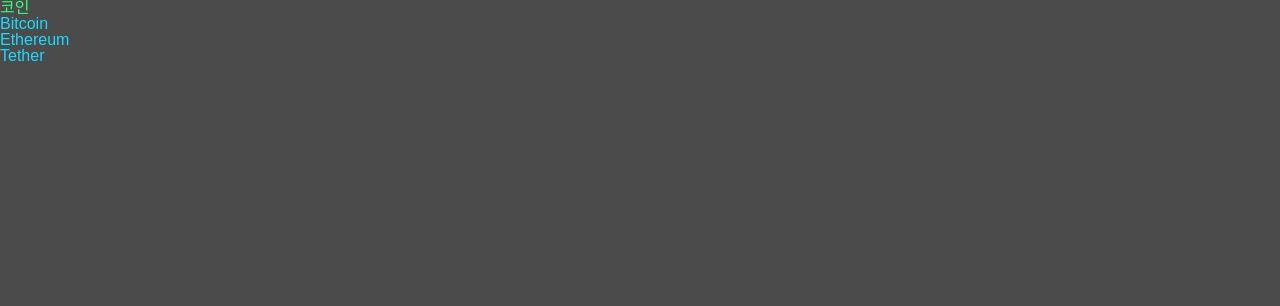
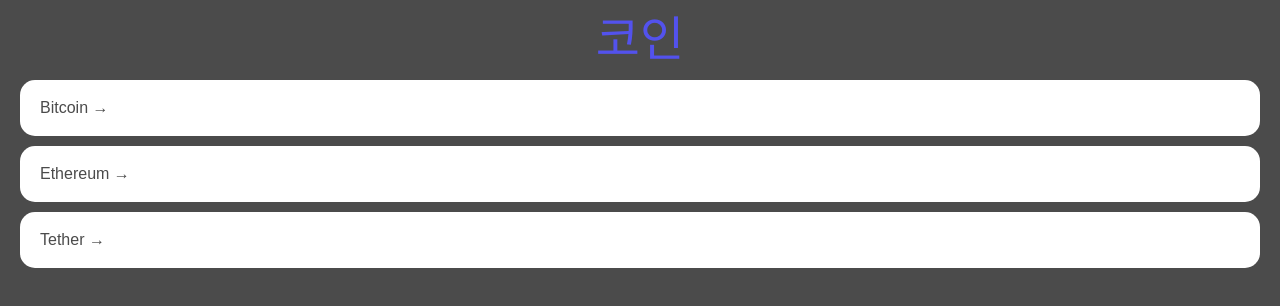
Before and after one commit to PastelBlue4/CoinTracker, a React (Create React App) app: page / in a window 1280 px wide. Shown: the top 306 px of the page. Built offline with nearby package versions, Linux system fonts and the light colour scheme.

Commit message:
create ui add color type

```diff
--- a/src/App.tsx
+++ b/src/App.tsx
@@ -62,6 +62,7 @@
 }
 a{
   text-decoration: none;
+  color:inherit;
 }
 `;
 
--- a/src/Coins.tsx
+++ b/src/Coins.tsx
@@ -1,15 +1,39 @@
 import styled from "styled-components";
+import { Link } from "react-router-dom";
 
-const Container = styled.div``;
+const Container = styled.div`
+  padding: 0px 20px;
+`;
 
-const Header = styled.header``;
+const Header = styled.header`
+  height: 10vh;
+  display: flex;
+  justify-content: center;
+  align-items: center;
+`;
 
 const CoinsList = styled.ul``;
 
-const Coin = styled.li``;
+const Coin = styled.li`
+  background-color: white;
+  color: ${(props) => props.theme.bgColor};
+  border-radius: 15px;
+  margin-bottom: 10px;
+  a {
+    padding: 20px;
+    transition: color 0.15s ease-in;
+    display: block;
+  }
+  &:hover {
+    a {
+      color: ${(props) => props.theme.accentColor};
+    }
+  }
+`;
 
 const CoinTitle = styled.h1`
-  color: ${(props) => props.theme.accentColor};
+  font-size: 48px;
+  color: ${(props) => props.theme.titleColor};
 `;
 
 const coins = [
@@ -50,7 +74,9 @@
       </Header>
       <CoinsList>
         {coins.map((coin) => (
-          <Coin key={coin.id}>{coin.name}</Coin>
+          <Coin key={coin.id}>
+            <Link to={`${coin.id}`}>{coin.name} &rarr; </Link>
+          </Coin>
         ))}
       </CoinsList>
     </Container>
--- a/src/styled.d.ts
+++ b/src/styled.d.ts
@@ -5,5 +5,6 @@
     textColor: string;
     bgColor: string;
     accentColor: string;
+    titleColor: string;
   }
 }
--- a/src/theme.ts
+++ b/src/theme.ts
@@ -3,5 +3,6 @@
 export const theme: DefaultTheme = {
   bgColor: "#4b4b4b",
   textColor: "#18dcff",
-  accentColor: "#32ff7e",
+  accentColor: "#18dcff",
+  titleColor: "#5352ed",
 };
```
